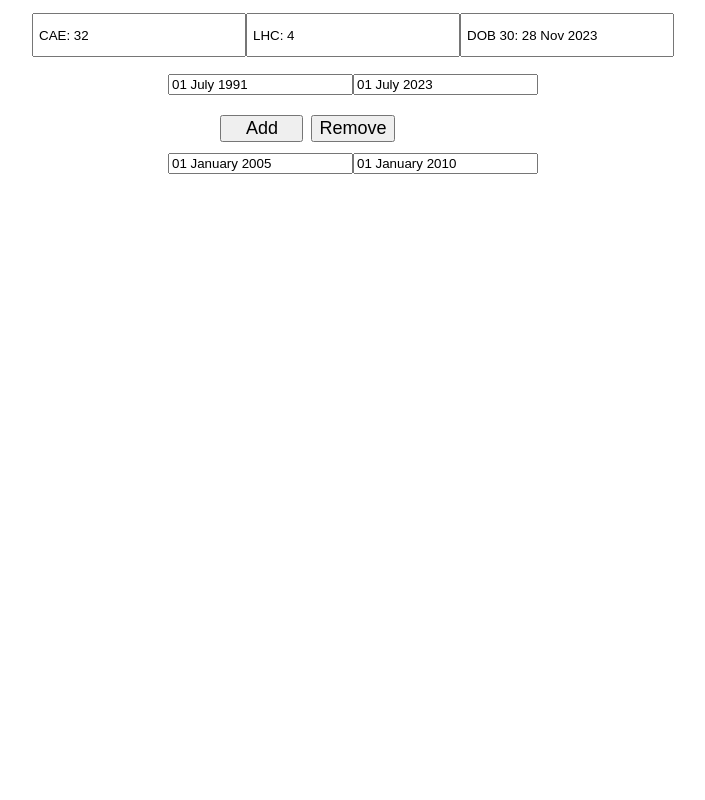
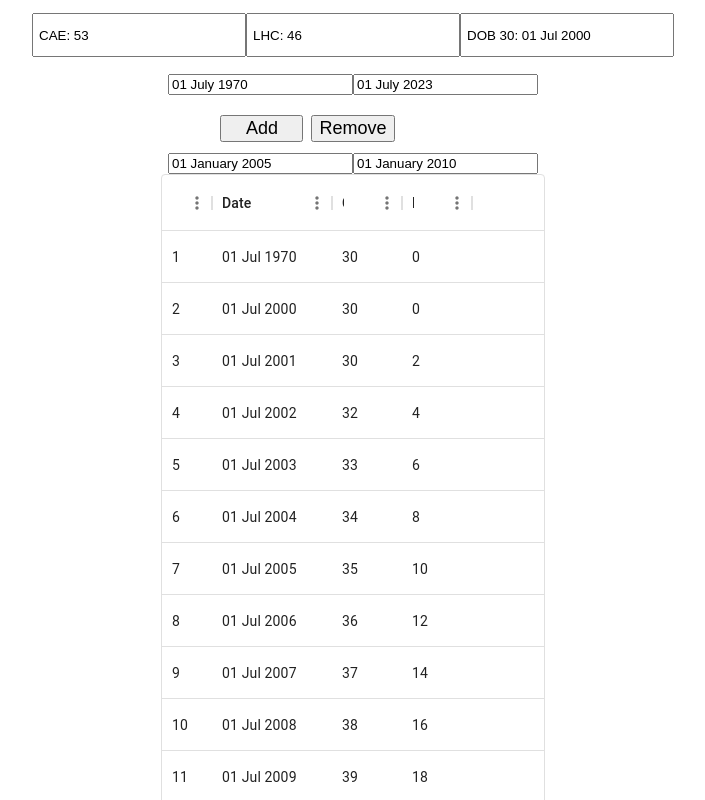
Before and after one commit to GolubevAndrey85/cae-lhc-calculator, a React (Create React App) app: page / in a window 1280 px wide. Shown: the top 800 px of the page, without its empty margins (287-992 px from the left). Built offline with nearby package versions, Linux system fonts and the light colour scheme.

Commit message:
master: some fixes

```diff
--- a/package.json
+++ b/package.json
@@ -3,9 +3,11 @@
   "version": "0.1.0",
   "private": true,
   "dependencies": {
+    "@mui/x-data-grid": "^6.18.2",
     "@testing-library/jest-dom": "^5.17.0",
     "@testing-library/react": "^13.4.0",
     "@testing-library/user-event": "^13.5.0",
+    "material-react-table": "^2.0.4",
     "moment": "^2.29.4",
     "react": "^18.2.0",
     "react-datepicker": "^4.23.0",
--- a/src/components/Calculator.js
+++ b/src/components/Calculator.js
@@ -3,48 +3,59 @@ import Display from "./Display";
 import Keypad from "./Keypad";
 import ExampleSet from "./DatePickerSet";
 import Moment from 'moment';
+import BasicTable2 from "./Table2";
 
 const Calculator = (props) => {
 
-    const [displayValue, setDisplayValue] = useState("");
+    const defaultDOB = new Date('1970-07-01');
+    const defaultAppDate = new Date('2023-07-01');
+    const get30BirthDate = (dob) => {
+        let dob30 = new Date(dob);
+        dob30.setFullYear(dob.getFullYear() + 30);
+        return dob30;
+    }
+
+    // const [displayValue, setDisplayValue] = useState("");
     const [limit, setLimit] = useState(1);
-    const [dob, setDob] = useState(new Date('1991-07-01'));
-    const [appDate, setAppDate] = useState(new Date('2023-07-01'));
+    const [dob, setDob] = useState(defaultDOB);
+    const [appDate, setAppDate] = useState(defaultAppDate);
     const [prevCoverDates, setPrevCoverDates] = useState(new Map());
     const [cae, setCae] = useState(30);
-    const [validPrevCoverYears, setValidPrevCoverYears] = useState(0);
-    const [years30Dob, setYears30Dob] = useState(new Date());
+    // const [validPrevCoverYears, setValidPrevCoverYears] = useState(0);
+    const [years30Dob, setYears30Dob] = useState(get30BirthDate(defaultDOB));
     const [caeHistory, setCaeHistory] = useState([]);
 
-    const handleClick = (value) => {
-        setDisplayValue(displayValue + value);
+
+    const handleAddRemoveCoverDates = (value) => {
+        // setDisplayValue(displayValue + value);
+        if (limit === 0) return;
         setLimit(limit + value);
         if (value < 0) {
-            prevCoverDates.delete(limit - 1);
+            setPrevCoverDates(prevCoverDates.delete(limit - 1));
         }
     };
 
-    const calculateAge = (dob, appDate) => {
-        let applicationDate = new Date(appDate);
-        let birthDate = new Date(dob);
-        if (applicationDate.getMonth() >= 6) {
-            applicationDate.setMonth(6);
-            applicationDate.setDate(1);
-            applicationDate.setFullYear(applicationDate.getFullYear());
-        } else {
-            applicationDate.setMonth(6);
-            applicationDate.setDate(1);
-            applicationDate.setFullYear(applicationDate.getFullYear() - 1);
-        }
-        // console.log('appDat2e: ', applicationDate);
-        let age_now = applicationDate.getFullYear() - birthDate.getFullYear();
-        let m = applicationDate.getMonth() - birthDate.getMonth();
-        if (m < 0 || (m === 0 && applicationDate.getDate() < birthDate.getDate())) {
-            age_now--;
-        }
-        // console.log('age_now0:' + age_now);
-        return age_now;
-    }
+
+    // const calculateAge = (dob, appDate) => {
+    //     let applicationDate = new Date(appDate);
+    //     let birthDate = new Date(dob);
+    //     if (applicationDate.getMonth() >= 6) {
+    //         applicationDate.setMonth(6);
+    //         applicationDate.setDate(1);
+    //         applicationDate.setFullYear(applicationDate.getFullYear());
+    //     } else {
+    //         applicationDate.setMonth(6);
+    //         applicationDate.setDate(1);
+    //         applicationDate.setFullYear(applicationDate.getFullYear() - 1);
+    //     }
+    //     let age_now = applicationDate.getFullYear() - birthDate.getFullYear();
+    //     let m = applicationDate.getMonth() - birthDate.getMonth();
+    //     if (m < 0 || (m === 0 && applicationDate.getDate() < birthDate.getDate())) {
+    //         age_now--;
+    //     }
+    //     return age_now;
+    // }
+
 
     const calculateDiffInYears = (start, end) => {
         let diff = end.getFullYear() - start.getFullYear();
@@ -55,19 +66,17 @@ const Calculator = (props) => {
         return diff;
     }
 
-    useEffect(() => {
-        let age_now = calculateAge(dob, appDate);
-        setCae(age_now - validPrevCoverYears < 30 ? 30 : age_now - validPrevCoverYears);
-    }, [dob, appDate, validPrevCoverYears]);
 
     const handleDOB = (date, i) => {
-        get30BirthDate(date);
+        setYears30Dob(get30BirthDate(date));
         setDob(date);
     }
+
 
     const handleAppDate = (date, i) => {
         setAppDate(date);
     }
+
 
     const handleCoverStartDate = (date, i) => {
         let temp = prevCoverDates;
@@ -77,9 +86,9 @@ const Calculator = (props) => {
         } else {
             temp.set(i, [new Date(date), null]);
         }
-        // temp.forEach((v, k) => console.log('i: ' + k + ' start: ' + v[0] + ' end: ' + v[1] + '\n'));
         setPrevCoverDates(new Map(temp));
     }
+
 
     const handleCoverEndtDate = (date, i) => {
         let temp = prevCoverDates;
@@ -89,12 +98,12 @@ const Calculator = (props) => {
         } else {
             temp.set(i, [null, new Date(date)]);
         }
-        // temp.forEach((v, k) => console.log('i: ' + k + ' start: ' + v[0] + ' end: ' + v[1] + '\n'));
         setPrevCoverDates(new Map(temp));
     }
 
+
     const getNextFinYearStartDate = (date) => {
-        let nextDate = new Date(date);
+        const nextDate = new Date(date);
         if (nextDate.getMonth() >= 6) {
             nextDate.setMonth(6);
             nextDate.setDate(1);
@@ -107,27 +116,54 @@ const Calculator = (props) => {
         return nextDate;
     }
 
+
+    const getPrevFinYearStartDate = (date) => {
+        const nextDate = new Date(date);
+        if (nextDate.getMonth() >= 6) {
+            nextDate.setMonth(6);
+            nextDate.setDate(1);
+            nextDate.setFullYear(nextDate.getFullYear());
+        } else {
+            nextDate.setMonth(6);
+            nextDate.setDate(1);
+            nextDate.setFullYear(nextDate.getFullYear() - 1);
+        }
+        return nextDate;
+    }
+
+
+    // useEffect(() => {
+    //     let age_now = calculateAge(dob, appDate);
+    //     setCae(age_now - validPrevCoverYears < 30 ? 30 : age_now - validPrevCoverYears);
+    // }, [dob, appDate, validPrevCoverYears]);
+
     useEffect(() => {
-        let covered = 0;
+
+    }, []);
+
+
+    useEffect(() => {
+        // let covered = 0;
         setCaeHistory([]);
         let cae = 30;
-        let caeHistory = [{ cae: cae, date: dob }];
-        caeHistory.push({ cae: cae, date: years30Dob });
-        let nextFinYear = getNextFinYearStartDate(years30Dob);
+        let id = 0;
+        var last10YearsDate = null;
+        let isCovered = false;
+        var incrementCAE = true;
+        var nextFinYear = getNextFinYearStartDate(years30Dob);
+        var caeHistory = [
+            { id: ++id, cae: cae, date: Moment(dob).format('DD MMM YYYY'), lhc: (cae - 30) * 2 },
+            { id: ++id, cae: cae, date: Moment(years30Dob).format('DD MMM YYYY'), lhc: (cae - 30) * 2 }
+        ];
         if (years30Dob.getDate() === 1 && years30Dob.getMonth() === 6) {
-            cae++;
+            caeHistory.push({ id: ++id, cae: cae++, date: Moment(new Date(nextFinYear)).format('DD MMM YYYY'), lhc: (cae - 30) * 2 });
         }
-        caeHistory.push({ cae: cae, date: nextFinYear });
-        let last10YearsDate = null;
-        let isCovered = false;
-        let incrementCAE = true;
+
         for (let i = 0; i < 50; i++) {
             nextFinYear = getNextFinYearStartDate(nextFinYear);
-            let coverDatesFind = Array.from(prevCoverDates).find(v => v[1][0] && v[1][1] && v[1][0] < nextFinYear && nextFinYear < v[1][1]);
-            console.log(`----- coverDates: ${coverDatesFind}`);
+            const coverDatesFind = Array.from(prevCoverDates).find(v => v[1][0] && v[1][1] && v[1][0] < nextFinYear && nextFinYear < v[1][1]);
             if (coverDatesFind) {
                 let coverDates = coverDatesFind[1];
-                console.log(`----- coverDates: ${coverDates[0]}, ${coverDates[1]}`);
                 isCovered = isCovered || (coverDates[0] && coverDates[1] && coverDates[0] < nextFinYear && nextFinYear < coverDates[1]);
                 if (isCovered && calculateDiffInYears(coverDates[0], coverDates[1]) >= 10) {
                     cae = 30;
@@ -141,49 +177,43 @@ const Calculator = (props) => {
                 incrementCAE = true;
             }
             if (!isCovered && incrementCAE) {
-                cae = cae + 1;
+                cae++;
             }
             isCovered = false;
-            caeHistory.push({ cae: cae, date: nextFinYear });
+            caeHistory.push({ id: ++id, cae: cae, date: Moment(nextFinYear).format('DD MMM YYYY'), lhc: (cae - 30) * 2 });
         }
-        caeHistory.forEach(h => console.log(`cae: ${h.cae}, date: ${Moment(h.date).format('DD MMM YYYY')}\n`));
+        //  caeHistory.forEach(h => console.log(`id: ${h.id}, cae: ${h.cae}, lhc: ${h.lhc}, date: ${Moment(h.date).format('DD MMM YYYY')}\n`));
+        setCaeHistory(caeHistory);
+        const prevFinYear = getPrevFinYearStartDate(appDate);
+        const dataAtAppDate = Array.from(caeHistory).find(v => v.date === Moment(prevFinYear).format('DD MMM YYYY'));
+        console.log(`---------> CAE app date: ${dataAtAppDate}`);
+        setCae(dataAtAppDate?.cae);
+    }, [prevCoverDates, dob, appDate, years30Dob]);
 
-        prevCoverDates.forEach((v, k) => {
-            let yearsCovered = v[0] && v[1] && v[1] > years30Dob && calculateAge(v[0], v[1]);
-            if (yearsCovered && yearsCovered >= 1) {
-                covered = covered + yearsCovered;
-            }
-        });
-        setValidPrevCoverYears(covered);
-    }, [prevCoverDates]);
 
-    const get30BirthDate = (dob) => {
-        let dob30 = new Date(dob);
-        dob30.setFullYear(dob.getFullYear() + 30);
-        console.log(`=== 30 birthday: {0}`, new Date(dob30));
-        setYears30Dob(dob30);
-        setCaeHistory([[dob30, 30]]);
-        return dob30;
-    }
-
-    const prevCoverDetails = [];
     const renderPickers = (limit) => {
+        const defaultStartDate = '2005-01-01';
+        const defaultEndDate = '2010-01-01';
+        const prevCoverDetails = [];
         for (let i = 0; i < limit; i++) {
             prevCoverDetails.push(
                 <div key={i}>
-                    <ExampleSet limit={limit} i={i} setFirstDate={handleCoverStartDate} setSecondDate={handleCoverEndtDate} startDate={new Date('2005-01-01')} endDate={new Date('2010-01-01')} />
+                    <ExampleSet limit={limit} i={i} setFirstDate={handleCoverStartDate} setSecondDate={handleCoverEndtDate} startDate={new Date(defaultStartDate)} endDate={new Date(defaultEndDate)} />
                 </div>
             );
         }
+        // setPrevCoverDates(prevCoverDetails);
         return prevCoverDetails;
     }
+
 
     return (
         <div className="calculator">
             <Display value={cae} dob30={years30Dob} />
             <ExampleSet limit={1} setFirstDate={handleDOB} setSecondDate={handleAppDate} startDate={dob} endDate={appDate} />
-            <Keypad onClick={handleClick} />
+            <Keypad onClick={handleAddRemoveCoverDates} />
             <div>{renderPickers(limit)}</div>
+            <div style={{ width: '30%' }}><BasicTable2 data={caeHistory} /></div>
         </div>
     );
 }
--- /dev/null
+++ b/src/components/Table2.js
@@ -0,0 +1,28 @@
+import * as React from 'react';
+import { DataGrid } from '@mui/x-data-grid';
+
+const columns = [
+    { field: 'id', headerName: '#', width: 50 },
+    { field: 'date', headerName: 'Date', width: 120 },
+    { field: 'cae', headerName: 'CAE', width: 70 },
+    { field: 'lhc', headerName: 'LHC', width: 70 }
+  ];
+
+const BasicTable2 = (props) => {
+    return (
+        <div style={{ height: 'auto', width: '100%' }}>
+          <DataGrid
+            rows={props.data}
+            columns={columns}
+            initialState={{
+              pagination: {
+                paginationModel: { page: 0, pageSize: 20 },
+              },
+            }}
+            pageSizeOptions={[20, 40]}
+          />
+        </div>
+      );
+}
+
+export default BasicTable2;
--- a/src/styles.css
+++ b/src/styles.css
@@ -26,3 +26,7 @@
   margin-top: 20px;
   margin-bottom: 10px;
 }
+
+.table-container {
+  width: 50%;
+}
```
Also changed, not shown: src/components/Table.js (added, +55 -0 lines), 1 other file (tests, documents, lock files or other folders). Lines whose indentation alone changed are shown as unchanged.
